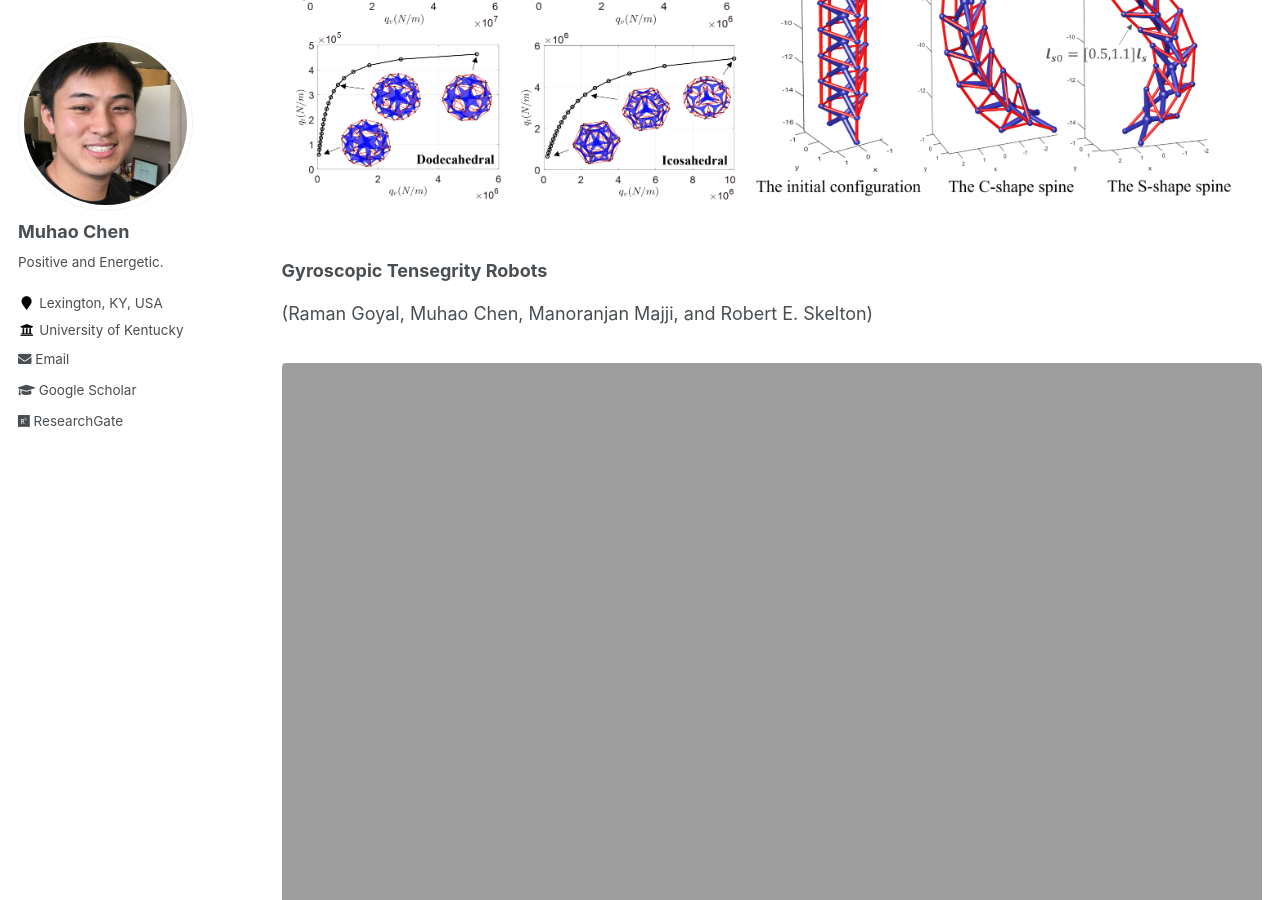
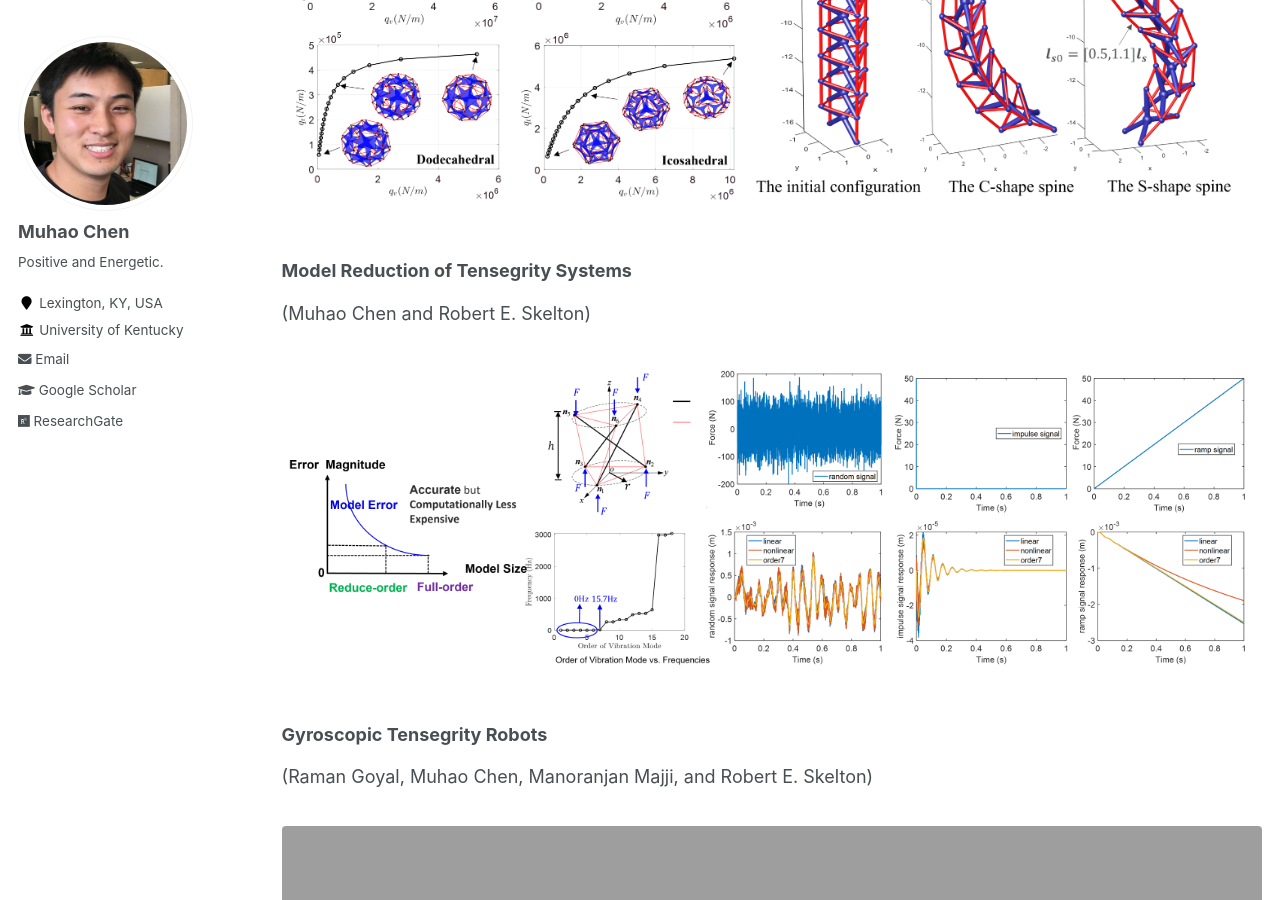
Before and after one commit to Muhao-Chen/muhao-chen.github.io, a Jekyll site: the page built from _pages/research.md, in a window 1280 px wide and 900 px high, scrolled down 6113 px. Built offline with Jekyll 4.4.1, drawn with Linux system fonts in a browser that asks for light colours; some of the changed text lies outside the part shown.

Commit message:
Update research.md

```diff
--- a/_pages/research.md
+++ b/_pages/research.md
@@ -176,6 +176,9 @@ Integrating Structure and Control Design, Robotics and lightweight Automated Sys
 (Shuo Ma, Muhao Chen, Zhangli Peng, Xingfei Yuan, and Robert E. Skelton)
 <figure><img src="{{ site.url }}/images/rffi/BallSpine.png" width="800"/></figure>
 
+### Model Reduction of Tensegrity Systems
+(Muhao Chen and Robert E. Skelton)
+<figure><img src="{{ site.url }}/images/rffi/model_reduction.png" width="800"/></figure>
 
 ### Gyroscopic Tensegrity Robots
 (Raman Goyal, Muhao Chen, Manoranjan Majji, and Robert E. Skelton)
@@ -255,9 +258,7 @@ Integrating Structure and Control Design, Robotics and lightweight Automated Sys
 <!-- <figure><img src="{{ site.url }}/images/rffi/Passive_ctrl.png" width="800"/></figure> -->
 
 
-### Model Reduction of Tensegrity Systems
-(Muhao Chen and Robert E. Skelton)
-<figure><img src="{{ site.url }}/images/rffi/model_reduction.png" width="800"/></figure>
+
 
 
 <!-- ### System Identification to Nonlinear Tensegrity Structures
```
